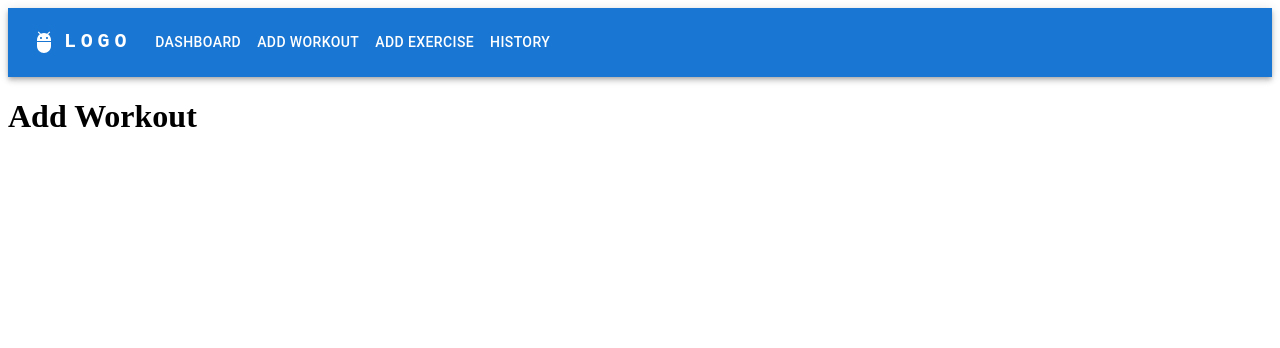
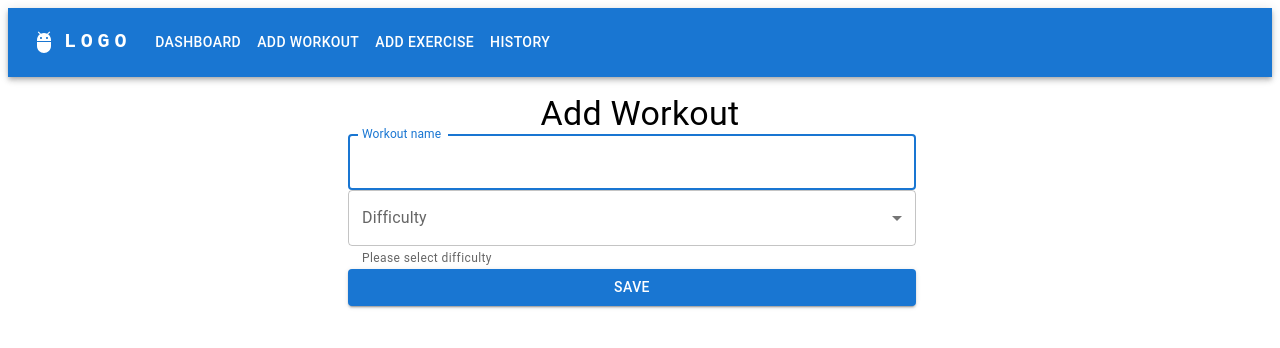
Before and after one commit to stanislavBozhanov/character-academy, a React app: page /add-workout in a window 1280 px wide. Shown: the top 348 px of the page. Built offline with nearby package versions, Linux system fonts and the light colour scheme.

Commit message:
Add workout page

```diff
--- a/src/pages/AddWorkout.tsx
+++ b/src/pages/AddWorkout.tsx
@@ -1,10 +1,72 @@
+import { Box, Button, Container, Grid, MenuItem, TextField, Typography } from '@mui/material';
 import * as React from 'react';
 
+enum DifficultyEnum {
+  Easy = 'Easy',
+  Moderate = 'Moderate',
+  Hard = 'Hard',
+}
+
 const AddWorkout = () => {
+  const [values, setValues] = React.useState({
+    name: '',
+    difficulty: '',
+  });
+
+  const handleSubmit = (e: React.FormEvent): void => {
+    e.preventDefault();
+    console.log(values);
+  };
+
+  const onChangeInput = (e: React.ChangeEvent<HTMLInputElement>): void => {
+    setValues({ ...values, [e.target.name]: e.target.value });
+  };
+
   return (
-    <div>
-      <h1>Add Workout</h1>
-    </div>
+    <Container maxWidth="sm">
+      <Typography variant="h4" component="h1" gutterBottom align="center" sx={{ m: 2 }}>
+        Add Workout
+      </Typography>
+      <Box component="form" onSubmit={handleSubmit} noValidate>
+        <Grid container spacing={2} direction="column">
+          <Grid>
+            <TextField
+              type="text"
+              name="name"
+              value={values.name}
+              onChange={onChangeInput}
+              fullWidth
+              label="Workout name"
+              variant="outlined"
+              autoFocus
+            />
+          </Grid>
+          <Grid>
+            <TextField
+              name="difficulty"
+              select
+              id="difficulty-select"
+              value={values.difficulty}
+              label="Difficulty"
+              helperText="Please select difficulty"
+              onChange={onChangeInput}
+              fullWidth
+            >
+              {Object.values(DifficultyEnum).map((difficulty) => (
+                <MenuItem key={difficulty} value={difficulty}>
+                  {difficulty}
+                </MenuItem>
+              ))}
+            </TextField>
+          </Grid>
+          <Grid>
+            <Button fullWidth variant="contained" type="submit">
+              Save
+            </Button>
+          </Grid>
+        </Grid>
+      </Box>
+    </Container>
   );
 };
 
```
